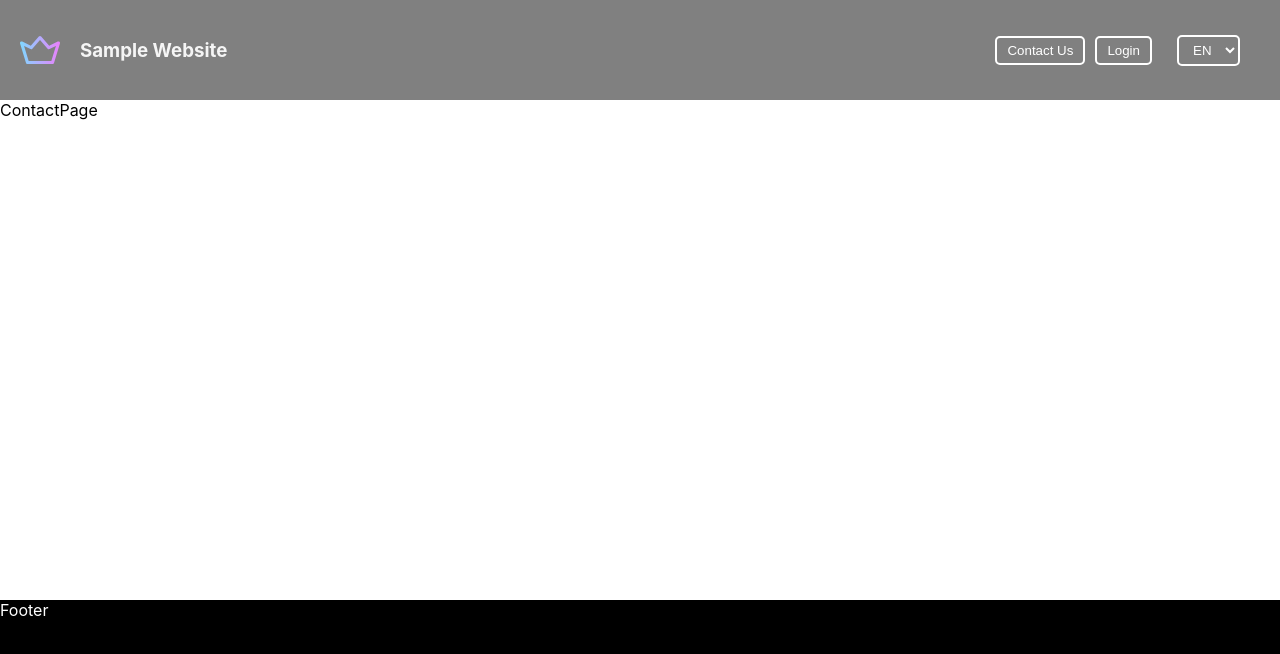
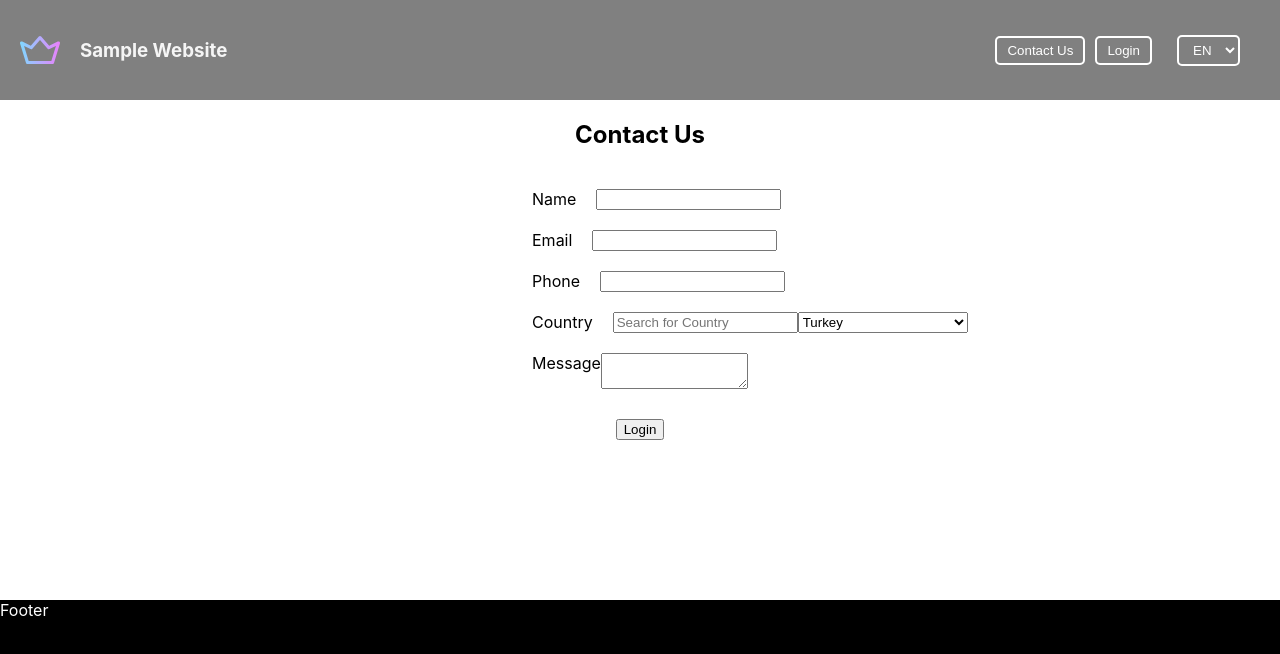
Before and after one commit to dincengincan/my-website, a React (Create React App) app: page /contact in a window 1280 px wide. Shown: the top 654 px of the page. Built offline with nearby package versions, Linux system fonts and the light colour scheme.

Commit message:
Add contact me page and form validations

```diff
--- a/package.json
+++ b/package.json
@@ -8,6 +8,7 @@
     "@testing-library/user-event": "^12.1.10",
     "react": "^17.0.2",
     "react-dom": "^17.0.2",
+    "react-hook-form": "^7.1.1",
     "react-router": "^5.2.0",
     "react-router-dom": "^5.2.0",
     "react-scripts": "4.0.3",
--- /dev/null
+++ b/src/components/ContactForm.js
@@ -0,0 +1,120 @@
+import { useState } from "react";
+
+import "./contactForm.css";
+
+import { useForm } from "react-hook-form";
+
+const defaultCountryList = [
+  { id: "TR", name: "Turkey" },
+  { id: "US", name: "United States of America" },
+  { id: "GB", name: "United Kingdom" },
+  { id: "DE", name: "Germany" },
+  { id: "SE", name: "Sweden" },
+  { id: "KE", name: "Kenya" },
+  { id: "BR", name: "Brazil" },
+  { id: "ZW", name: "Zimbabwe" },
+];
+
+export const ContactForm = () => {
+  const {
+    register,
+    setValue,
+    handleSubmit,
+    clearErrors,
+    formState: { errors },
+  } = useForm();
+
+  const [countryList, setCountryList] = useState(defaultCountryList);
+  const onSubmit = (values) => {
+    console.log(values);
+  };
+
+  const handleFilterChange = (e) => {
+    const newCountryList = defaultCountryList.filter((country) =>
+      country.name.toLowerCase().includes(e.target.value.toLowerCase())
+    );
+    if (newCountryList.length === 1) {
+      setValue("country", newCountryList[0].name);
+      clearErrors("country");
+    }
+    if (!newCountryList.length) {
+      setValue("country", null);
+    }
+
+    setCountryList(newCountryList);
+  };
+
+  return (
+    <div className="contactUsContainer">
+      <h2>Contact Us</h2>
+      <form onSubmit={handleSubmit(onSubmit)}>
+        <div className={errors.name ? "erroneousFormRow" : "normalRow"}>
+          <label htmlFor="name">Name</label>
+          <input
+            {...register("name", {
+              required: true,
+            })}
+            id="name"
+            type="text"
+          />
+        </div>
+
+        <div className={errors.email ? "erroneousFormRow" : "normalRow"}>
+          <label htmlFor="email">Email</label>
+          <input
+            {...register("email", {
+              required: true,
+              pattern: /^[a-z0-9._½+-]+@[a-z0-9.-]+\.[a-z]{2,4}$/,
+            })}
+            id="email"
+            type="text"
+          />
+        </div>
+
+        <div className={errors.phone ? "erroneousFormRow" : "normalRow"}>
+          <label htmlFor="phone">Phone</label>
+          <input
+            {...register("phone", {
+              minLength: 9,
+              maxLength: 10,
+              required: true,
+            })}
+            id="phone"
+            autoComplete="off"
+            autoCorrect="off"
+            type="number"
+          />
+        </div>
+
+        <div className={errors.country ? "erroneousFormRow" : "normalRow"}>
+          <label>Country</label>
+          <input
+            onChange={handleFilterChange}
+            placeholder="Search for Country"
+            type="text"
+            name="filter"
+          />
+          <select {...register("country", { required: true })} id="country">
+            {countryList.map((country) => {
+              return <option key={country.id}>{country.name}</option>;
+            })}
+          </select>
+        </div>
+
+        <div className={errors.message ? "erroneousFormRow" : "normalRow"}>
+          <label htmlFor="message">Message</label>
+          <textarea
+            {...register("message", { required: true })}
+            id="message"
+            type="text"
+          />
+        </div>
+        <button onClick={handleSubmit} type="submit">
+          Login
+        </button>
+      </form>
+    </div>
+  );
+};
+
+export default ContactForm;
--- /dev/null
+++ b/src/components/contactForm.css
@@ -0,0 +1,26 @@
+.erroneousFormRow input,
+.erroneousFormRow textarea {
+  border: 1px solid red;
+}
+.erroneousFormRow label {
+  color: red;
+}
+
+.erroneousFormRow,
+.normalRow {
+  display: flex;
+  justify-content: space-between;
+  margin-bottom: 20px;
+}
+
+input[type="number"]::-webkit-outer-spin-button,
+input::-webkit-inner-spin-button {
+  -webkit-appearance: none;
+  margin: 0; /* <-- Apparently some margin are still there even though it's hidden */
+}
+
+.contactUsContainer {
+  width: 20%;
+  margin: 0 auto;
+  text-align: center;
+}
--- a/src/components/login.css
+++ b/src/components/login.css
@@ -11,6 +11,7 @@ input {
   justify-content: space-between;
   margin-bottom: 20px;
 }
+
 form {
   padding: 20px;
 }
--- a/src/pages/Contact.js
+++ b/src/pages/Contact.js
@@ -1,3 +1,7 @@
-export const Contact = () => <div>ContactPage</div>;
+import ContactForm from "../components/ContactForm";
+
+export const Contact = () => {
+  return <ContactForm />;
+};
 
 export default Contact;
```
Also changed, not shown: 1 other file (tests, documents, lock files or other folders).
